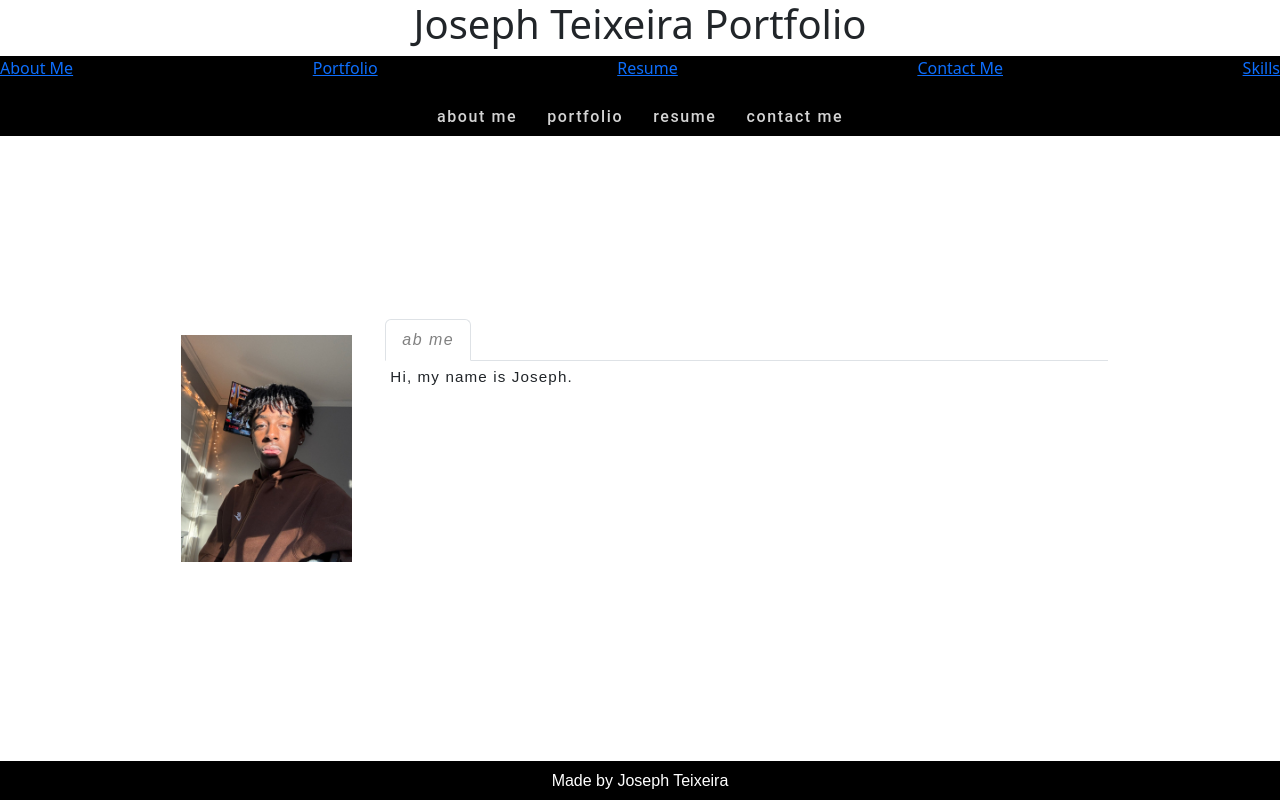
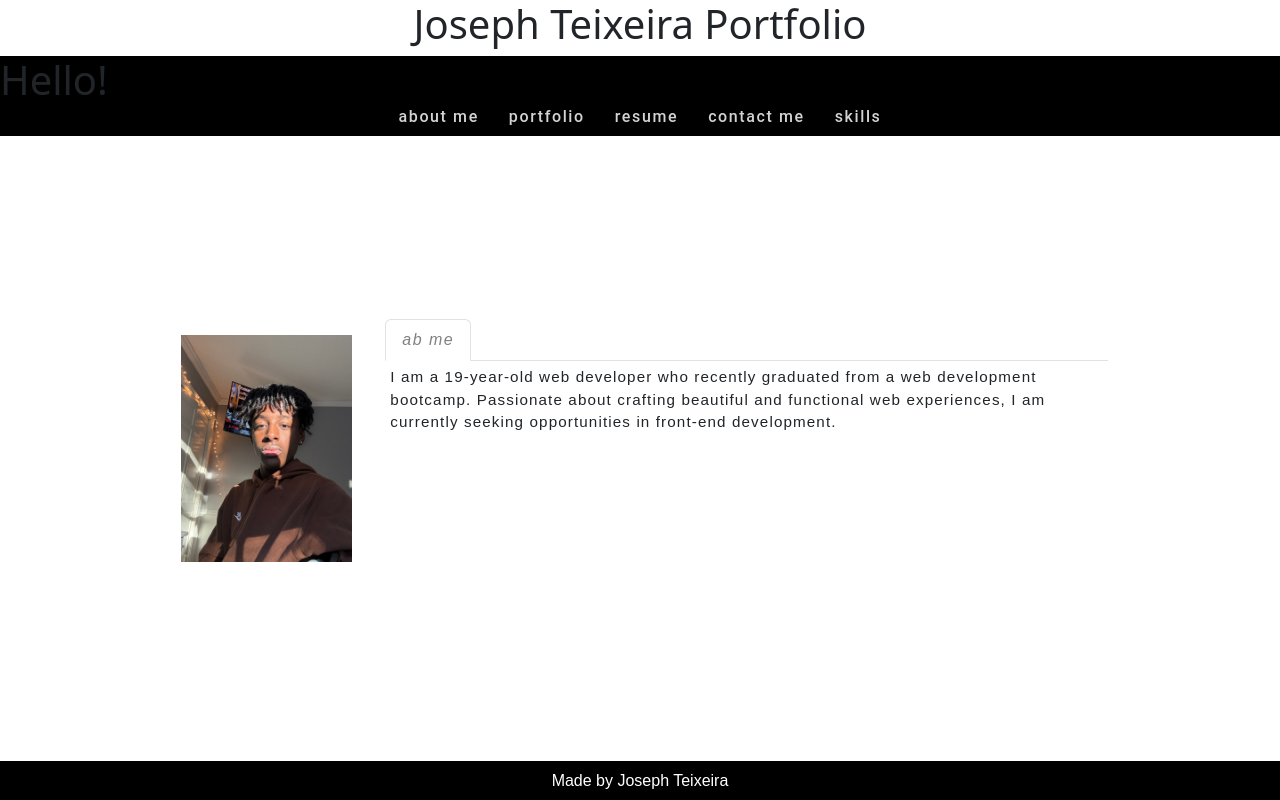
Before and after one commit to jotex11/react-portfolio, a React (Vite) app in the folder react-portfolio/: page / in a window 1280 px wide. Built offline with nearby package versions, Linux system fonts and the light colour scheme; the HTML template or start-up script is replaced by a standard one.

Commit message:
added some adjustments

```diff
--- a/react-portfolio/src/components/header.jsx
+++ b/react-portfolio/src/components/header.jsx
@@ -39,11 +39,7 @@ function Header() {
       </div>
       <div>
         <nav>
-        <a href="#about" onClick={() => scrollToSection('about')}>About Me</a>
-          <a href="#portfolio" onClick={() => scrollToSection('portfolio')}>Portfolio</a>
-          <a href="#resume" onClick={() => scrollToSection('resume')}>Resume</a>
-          <a href="#contact" onClick={() => scrollToSection('contact')}>Contact Me</a>
-          <a href="#skills" onClick={() => scrollToSection('skills')}>Skills</a>
+      <h1>Hello!</h1>
         </nav>
       </div>
     </header>
--- a/react-portfolio/src/components/nav/nav.jsx
+++ b/react-portfolio/src/components/nav/nav.jsx
@@ -10,6 +10,7 @@ function Nav() {
                     <a className='navlink' href="/portfolio">portfolio</a>
                     <a className='navlink' href="/resume">resume</a>
                     <a className='navlink' href="/contactme">contact me</a>
+                    <a className='navlink' href="/skills">skills</a>
                 </div>
         </nav>
     )
--- a/react-portfolio/src/components/pages/aboutme/aboutme.jsx
+++ b/react-portfolio/src/components/pages/aboutme/aboutme.jsx
@@ -16,7 +16,8 @@ function aboutMe() {
                     <Tabs defaultActiveKey="ab-me" id="">
 
                         <Tab eventKey="ab-me" title="ab me">
-                            <p className='ab-me-text'>Hi, my name is Joseph. </p>
+                            <p className='ab-me-text'>I am a 19-year-old web developer who recently graduated from a web development bootcamp. Passionate about crafting beautiful and functional web experiences,
+                            I am currently seeking opportunities in front-end development. </p>
                         </Tab>
 
                     </Tabs>
--- a/react-portfolio/src/components/pages/conact/contactme.jsx
+++ b/react-portfolio/src/components/pages/conact/contactme.jsx
@@ -5,6 +5,11 @@ function Contact() {
     <div>
       <h1>Contact Me</h1>
       {/* Add your contact form or details here */}
+      <p>Email: jomill0723@gmail.com</p>
+      <p>Phone: 6032946771</p>
+      <p>
+        LinkedIn: <a href='www.linkedin.com/in/joseph-teixeira-234a90288'>My LinkedIn</a>
+      </p>
     </div>
   );
 }
--- a/react-portfolio/src/components/pages/resume/resume.jsx
+++ b/react-portfolio/src/components/pages/resume/resume.jsx
@@ -9,7 +9,7 @@ function Resume() {
         <Container fluid>
             <Row className="justify-content-center px-2 resume">
                 <Col className='' lg={10}>
-                <a href={JosephResume} download="Joseph resume"><h2>resume</h2></a>
+                <a href={JosephResume} download="Joseph resume"><h2>My Resume</h2></a>
                 </Col>
             </Row>
         </Container>
```
Also changed, not shown: react-portfolio/src/components/skills/skills.css (added, +18 -0 lines).
